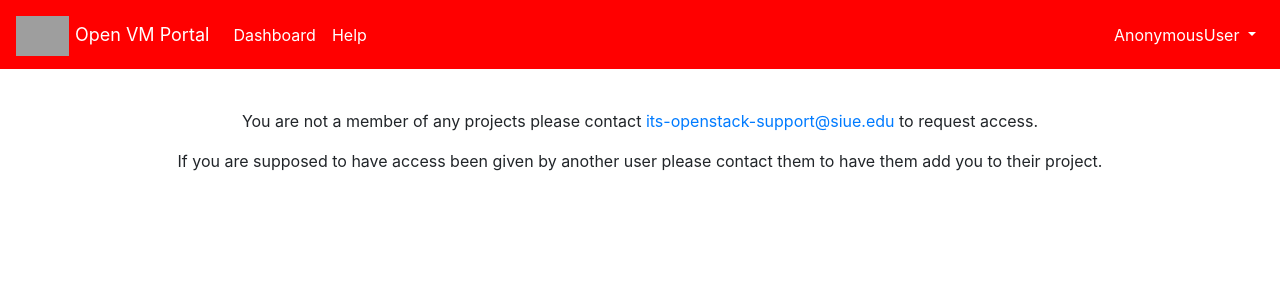
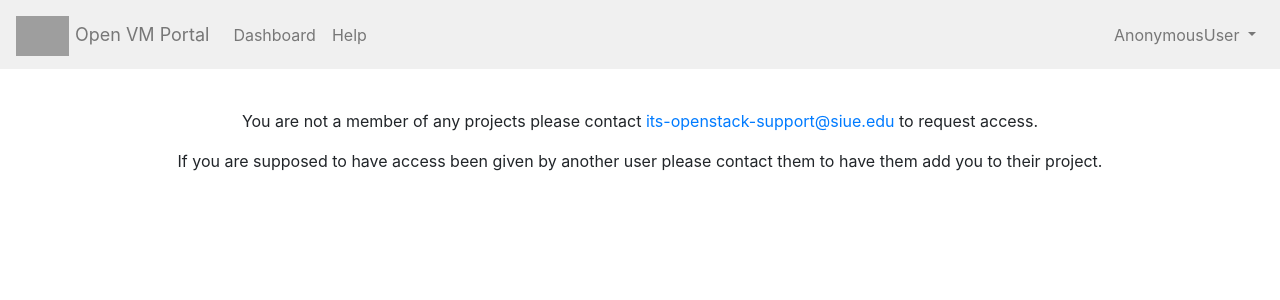
Before and after one commit to SIUE-ITS/OVMP, a Django app: page /dashboard/ in a window 1280 px wide. Shown: the top 300 px of the page. Run offline with Django 3.2, Linux system fonts and the light colour scheme; parts of the project's set-up code (start-up, migrations or seed data) failed here and were passed over; some libraries are stand-ins or nearby versions; grey boxes are pictures that could not be loaded.

Commit message:
Update colors and added staticfiles

```diff
--- a/ovmp/settings.py
+++ b/ovmp/settings.py
@@ -110,6 +110,9 @@ USE_TZ = True
 
 STATIC_URL = '/static/'
 STATIC_ROOT = os.path.join(BASE_DIR, 'static')
+STATICFILES_DIRS = [
+    os.path.join(BASE_DIR, 'staticfiles')
+]
 
 MESSAGE_TAGS = {
     messages.DEBUG: 'alert-info',
--- a/templates/base.html
+++ b/templates/base.html
@@ -18,10 +18,10 @@
     </style>
   </head>
   <body class="d-flex flex-column">
-    <nav class="navbar navbar-expand-lg navbar-dark" style="background-color: #ff0000;">
+    <nav class="navbar navbar-expand-lg navbar-dark" style="background-color: #F0F0F0;">
     <div class="navbar-header">
-      <a class="navbar-brand navbar-brand-logo" style="color: #ffffff;" href="{% url 'dashboard:dashboard' %}"><img src="/static/images/logo.png" alt="SIUE" height="40">
-          <span class="navbar-text" style="font-size: 18px; color: #ffffff;">
+      <a class="navbar-brand navbar-brand-logo" style="color: #777777;" href="{% url 'dashboard:dashboard' %}"><img src="/static/images/logo.png" alt="SIUE" height="40">
+          <span class="navbar-text" style="font-size: 18px; color: #777777;">
            Open VM Portal
         </span>
       </a>
@@ -32,34 +32,34 @@
       <div class="collapse navbar-collapse" id="navbarSupportedContent">
         <ul class="navbar-nav">
           <li class="nav-item">
-            <a class="nav-link" style="color: #ffffff;" href="{% url 'dashboard:dashboard' %}">Dashboard</a>
+            <a class="nav-link" style="color: #777777;" href="{% url 'dashboard:dashboard' %}">Dashboard</a>
           </li>
           {% has_owner_projects request.user as owner_of_projects %}
           {% has_creator request.user 'CR' as creator %}
           {% if owner_of_projects or creator %}
             <li class="nav-item">
-              <a class="nav-link" style="color: #ffffff;" href="{% url 'projects:list' %}">Projects</a>
+              <a class="nav-link" style="color: #777777;" href="{% url 'projects:list' %}">Projects</a>
             </li>
             {% if owner_of_projects %}
               <li class="nav-item">
-                <a class="nav-link" style="color: #ffffff;" href="{% url 'images:list' %}">Images</a>
+                <a class="nav-link" style="color: #777777;" href="{% url 'images:list' %}">Images</a>
               </li>
             {% endif %}
             {% if creator %}
               <li class="nav-item">
-                <a class="nav-link" style="color: #ffffff;" href="{% url 'projects:user_list' %}">Users</a>
+                <a class="nav-link" style="color: #777777;" href="{% url 'projects:user_list' %}">Users</a>
               </li>
             {% endif %}
           {% endif %}
           <li class="nav-item">
-            <a class="nav-link" style="color: #ffffff;" href="{% url 'help:index' %}">Help</a>
+            <a class="nav-link" style="color: #777777;" href="{% url 'help:index' %}">Help</a>
           </li>
         </ul>
       </div>
       <div class="collapse navbar-collapse" id="navbarSupportedContent">
         <ul class="navbar-nav ml-auto">
           <li class="nav-item dropdown">
-            <a class="nav-link dropdown-toggle" href="#" id="navbarDropdown" role="button" data-toggle="dropdown" aria-haspopup="true" aria-expanded="false" style="color: #ffffff;">
+            <a class="nav-link dropdown-toggle" href="#" id="navbarDropdown" role="button" data-toggle="dropdown" aria-haspopup="true" aria-expanded="false" style="color: #777777;">
               {{ request.user }}
             </a>
             <div class="dropdown-menu dropdown-menu-right" aria-labelledby="navbarDropdown">
```
Also changed, not shown: 1 other file.
